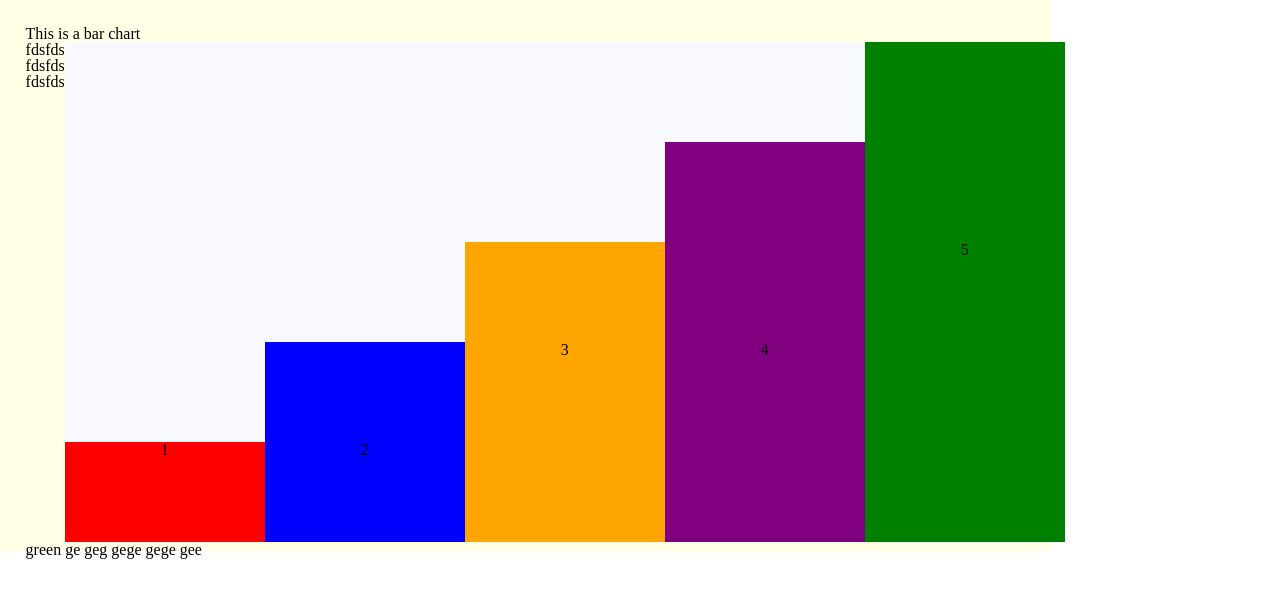
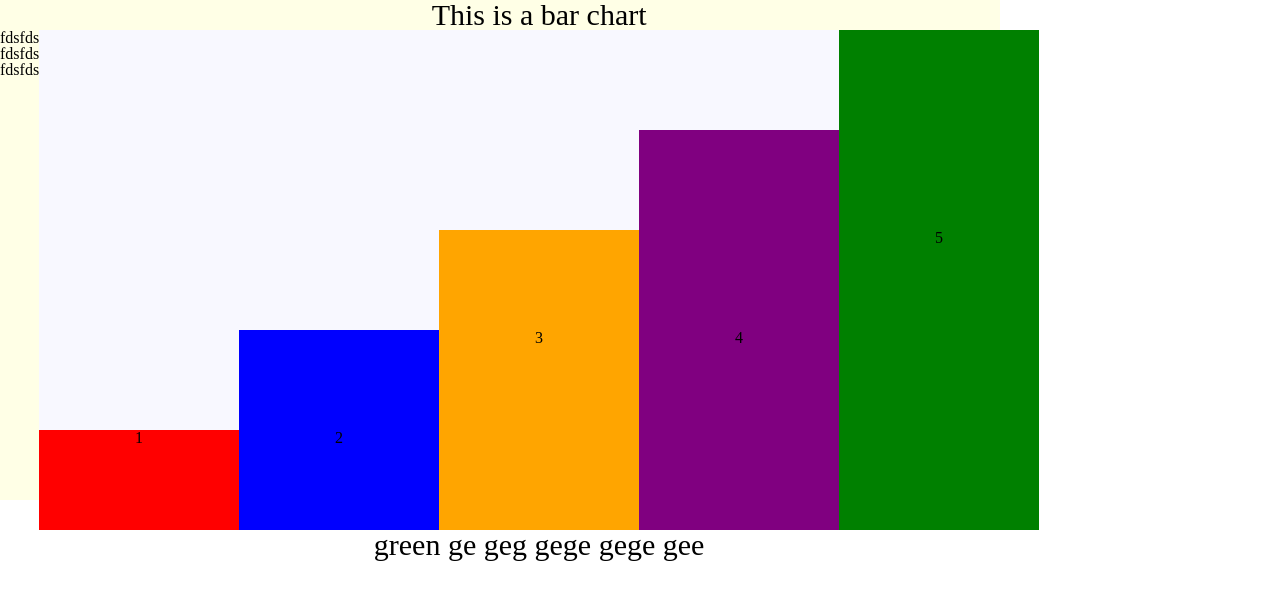
Before and after one commit to xihai01/bar-chart-project, a website: page index.html in a window 1280 px wide. Drawn offline with nearby package versions, Linux system fonts and the light colour scheme.

Commit message:
initial implementation of titles and axis labelling

```diff
--- a/script.js
+++ b/script.js
@@ -2,13 +2,22 @@ jQuery(function() {
   const drawBarChart = function(data, options, element) {
     //create a div inside element to hold together bar chart and y-axis
     element.append('<div class="box"></div>')
-    //create a div inside box to serve as a wrapper for grid bars
-    $('.box').append('<div class="wrapper"></div>');
+    //create a box to wrap bar chart and y-axes labels
+    $('.box').append('<div class="title-label"></div>');
+    //create bar chart inside title-label
+    $('.title-label').append('<div class="wrapper"></div>');
     //draw a grid
     drawGrid(data, element);
     //fill in the bars with colour
     colorGrid(data, options);
-    labelTitleAndAxes(data, element);
+    labelTitleAndAxes();
+    //re-adjust the width and height of bar chart
+    let yLabelWidth = parseFloat($('.y-axis').css('width'));
+    //const yLabelHeight = parseFloat($('.y-axis').css('height'));
+    let wrapperWidth = parseFloat($('.wrapper').css('width'));
+    let titleHeight = $('.title').css('height');
+    $('.wrapper').css('width', `${yLabelWidth + wrapperWidth}`);
+    $('.y-axis').css('margin-top', titleHeight);
   }
 
   function drawGrid(data, element) {
@@ -17,8 +26,8 @@ jQuery(function() {
     //set the width as length of dataset
     let width = data.length;
     //get the width and height of the rendering element
-    const elmWidth = parseInt(element.css('width')) / width;
-    const elmHeight = parseInt(element.css('height')) / height;
+    const elmWidth = parseFloat(element.css('width')) / width;
+    const elmHeight = parseFloat(element.css('height')) / height;
    // console.log(element.css('height'));
 
     let yCoords = height;
@@ -81,12 +90,12 @@ jQuery(function() {
   }
 
   //label title and axes
-  function labelTitleAndAxes(data, element) {
+  function labelTitleAndAxes() {
     $('.box').prepend('<div class="y-axis"><div>fdsfds</div><div>fdsfds</div><div>fdsfds</div></div>');
     //append title to top of element
-    element.prepend('<div class="title">This is a bar chart</div>');
+    $('.title-label').prepend('<div class="title">This is a bar chart</div>');
     //append x-axis label to bottom
-    element.append('<div class="x-axis">green ge geg gege gege gee</div>');
+    $('.title-label').append('<div class="x-axis">green ge geg gege gege gee</div>');
   }
 
   //testing
--- a/styles.css
+++ b/styles.css
@@ -5,18 +5,19 @@
   flex-wrap: wrap;
   width: 1000px;
   height: 500px;
-  padding: 2%;
   background-color: #ffffe6;
 }
 
 .bar
 {
   text-align: center;
-  display: inline-block;
 }
 
 .box {
   display: flex;
+  flex-direction: row;
+  width: 100%;
+  max-height: 100%;
 }
 
 .wrapper
@@ -26,20 +27,26 @@
   flex-wrap: wrap;
   flex: 1 0 auto;
   width: 100%;
+  max-height: 100%;
   background-color: ghostwhite;
 }
-
-.title {
-  display: flex;
-  width: 100%;
-}
-
-.x-axis {
-  display: flex;
-  width: 100%;
-}
-
-.y-axis {
+.title-label
+{
   display: flex;
   flex-direction: column;
 }
+
+.title, .x-axis
+{
+  display: flex;
+  width: 100%;
+  justify-content: center;
+  font-size: 30px;
+}
+
+.y-axis
+{
+  display: flex;
+  flex-direction: column;
+  height: 100%;
+}
```
